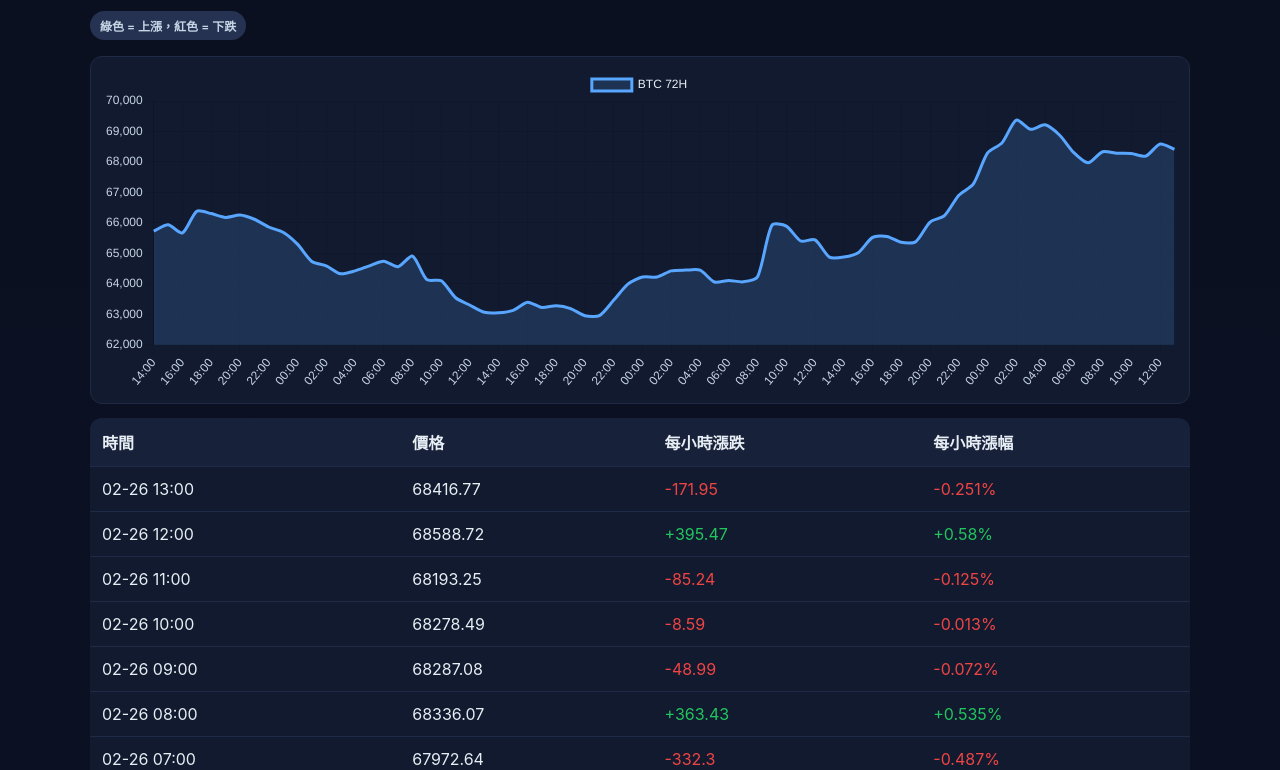
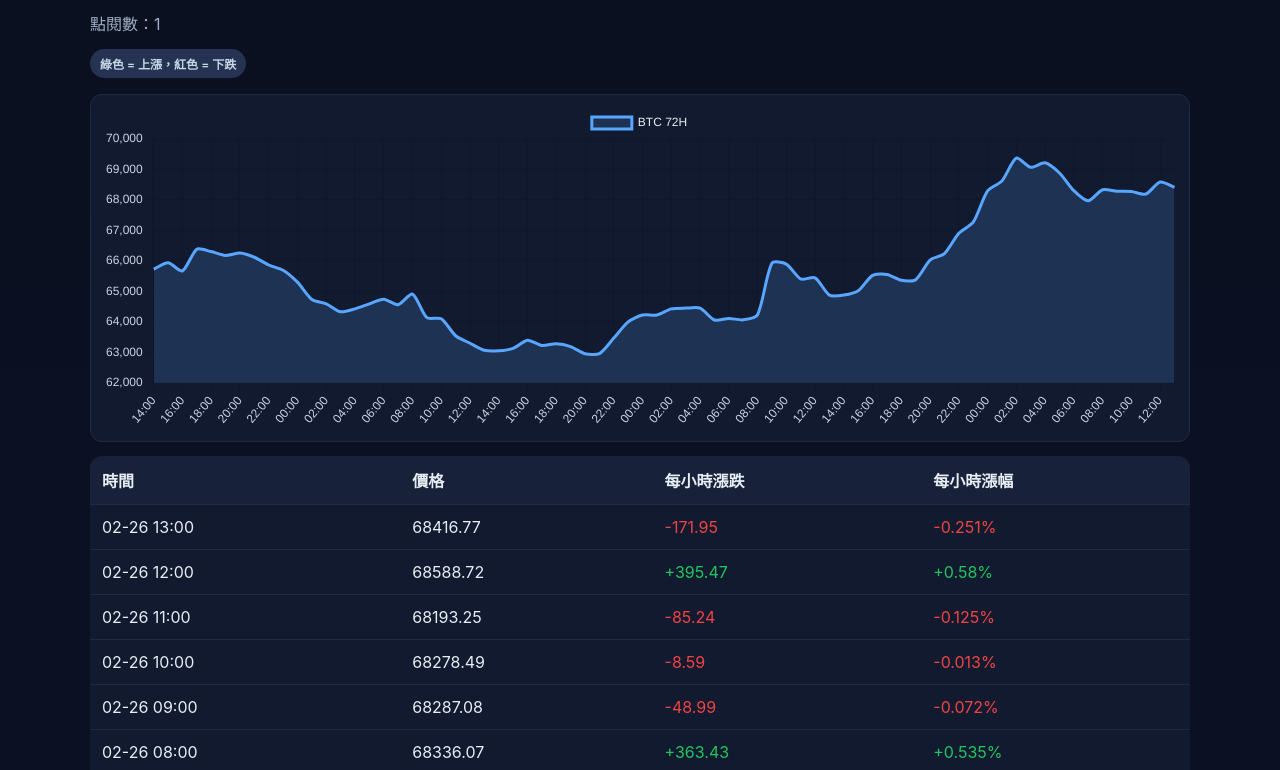
Before and after one commit to mavicair2tw/stock-report-site, a plain HTML site: page btc-hourly-site/public/index.html in a window 1280 px wide. Shown: the part 101-871 px from the top of the page. Drawn offline with nearby package versions, Linux system fonts and the light colour scheme; files whose address does not match are found by name.

Commit message:
Add per-page view counter to all report/news pages

```diff
--- a/btc-hourly-site/public/index.html
+++ b/btc-hourly-site/public/index.html
@@ -21,6 +21,7 @@
     <div class="wrap">
       <h1>BTC 每小時績效報表</h1>
       <div class="sub" id="updated">載入中...</div>
+      <div class="sub" id="viewCounter">點閱數：--</div>
       <div class="status">綠色 = 上漲，紅色 = 下跌</div>
 
       <div class="card"><canvas id="trendChart" height="90"></canvas></div>
@@ -35,6 +36,12 @@
     </div>
 
     <script>
+      const pageKey = `views:${location.pathname}`;
+      const pageViews = Number(localStorage.getItem(pageKey) || '0') + 1;
+      localStorage.setItem(pageKey, String(pageViews));
+      const viewCounterEl = document.getElementById('viewCounter');
+      if (viewCounterEl) viewCounterEl.textContent = `點閱數：${pageViews}`;
+
       function cls(v){if(v>0)return'up';if(v<0)return'down';return'flat'}
       function fmt(v,s=''){if(v===null||v===undefined||Number.isNaN(v))return 'N/A';return `${v}${s}`}
       function fmts(v,s=''){if(v===null||v===undefined||Number.isNaN(v))return 'N/A';const sign=v>0?'+':'';return `${sign}${v}${s}`}
```
Also changed, not shown: stock-report-site/public/index.html (+7 -0 lines), stock-report-site/public/tw-news.html (+7 -0 lines), stock-report-site/public/tw.html (+7 -0 lines), stock-report-site/public/us-news.html (+7 -0 lines), stock-report-site/public/us.html (+7 -0 lines).
